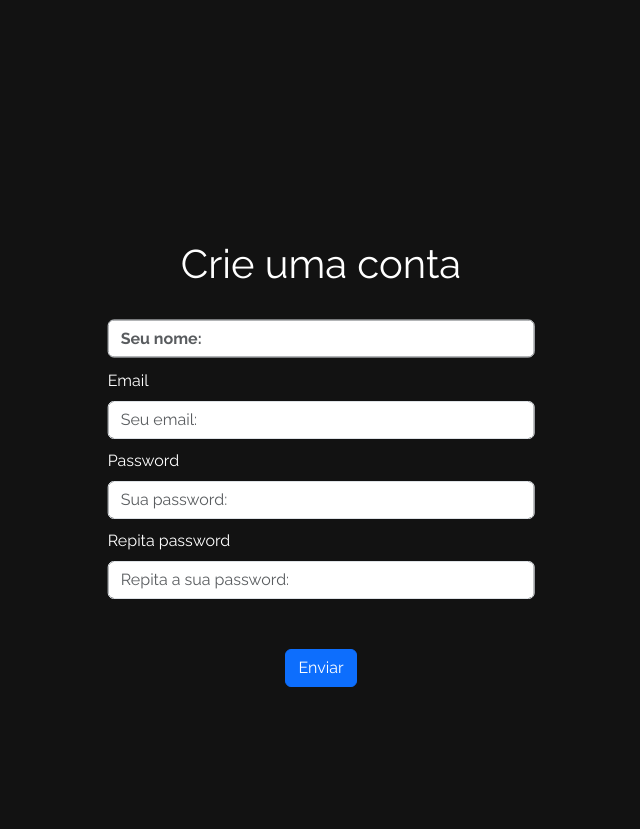
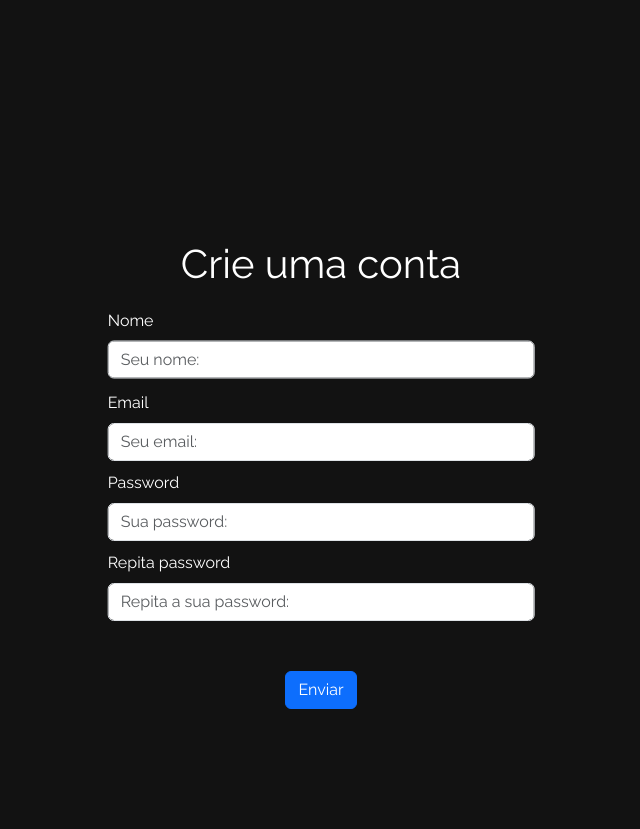
Before and after one commit to kikinho11/GBS, a PHP site: page /web/signup.php in a window 1280 px wide. Shown: the whole page, without its empty margins (319-959 px from the left). Before the commit the page ends 687 px from the top, so only its background shows below. Run offline with PHP 8.4, Linux system fonts and the light colour scheme.

Commit message:
Finished filters

```diff
--- a/signup.php
+++ b/signup.php
@@ -15,11 +15,12 @@
 
 <body style="height: 100%; background-color: #121212 ;">
   <div class="w-100 h-100 text-center center-div4">
-    <form class="text-white" action="./include/signup.inc.php" method="post">
+    <form class="text-white text-center center-div4" action="./include/signup.inc.php" method="post">
       <input type="hidden" name="signup" value="signup">
       <h1 style="padding-bottom: 50px;">Crie uma conta</h1>
-      <div class="col-4 position-relative start-50 end-50 translate-middle text-start" style="padding-bottom: 15px;">
-        <input type="text" class="form-control" id="name" name="name" placeholder="Seu nome:" style="font-weight: 900;">
+      <div class="col-4 position-relative start-50 end-50 translate-middle text-start" style="padding-bottom: 5px;">
+        <label for="name" class="form-label">Nome</label>
+        <input type="text" class="form-control" id="name" name="name" placeholder="Seu nome:">
       </div>
       <div class="col-4 position-relative start-50 end-50 translate-middle text-start" style="padding-top: 10px;">
         <label for="email" class="form-label">Email</label>
@@ -28,6 +29,8 @@
       <div class="col-4 position-relative start-50 end-50 translate-middle text-start" style="padding-top: 10px;">
         <label for="password" class="form-label">Password</label>
         <input type="password" class="form-control" id="password" name="password" placeholder="Sua password:">
+        <!-- Têm de usar uma palavra passe entre 8 a 20 caracteres;<br>
+        Inclua no mínimo uma letra maiúscula, letra minúscula, número e um caractere especial. -->
       </div>
       <div class="col-4 position-relative start-50 end-50 translate-middle text-start" style="padding-top: 10px;">
         <label for="password" class="form-label">Repita password</label>
@@ -52,6 +55,9 @@
             else if($errormessage == 'badname') {
               echo '<strong>Erro: </strong> Apenas pode letras e espaços.';
             }
+            else if($errormessage == 'badpassword') {
+              echo '<strong>Erro: </strong> Confirme a sua password e siga as regras de password.';
+            }
             else if($errormessage == 'passwordcheck') {
               echo '<strong>Erro: </strong> Confirme a password.';
             }
--- a/src/css/index.css
+++ b/src/css/index.css
@@ -1,5 +1,5 @@
 @import url("mainPage.css"); /* Main Page CSS */
 
-@import url("login.css"); /* Login Page CSS */
+@import url("signup.css"); /* Login Page CSS */
 
 @import url("navbar.css"); /* Navbar CSS */
--- a/src/css/login.css
+++ b/src/css/signup.css
@@ -4,6 +4,6 @@ window-size {
 }
 
 .center-div4 {
-  padding-top: 30vh;
-  padding-bottom: 30vh;
+  padding-top: 15vh;
+  padding-bottom: 15vh;
 }
```
Also changed, not shown: include/signup.inc.php (+12 -0 lines).
